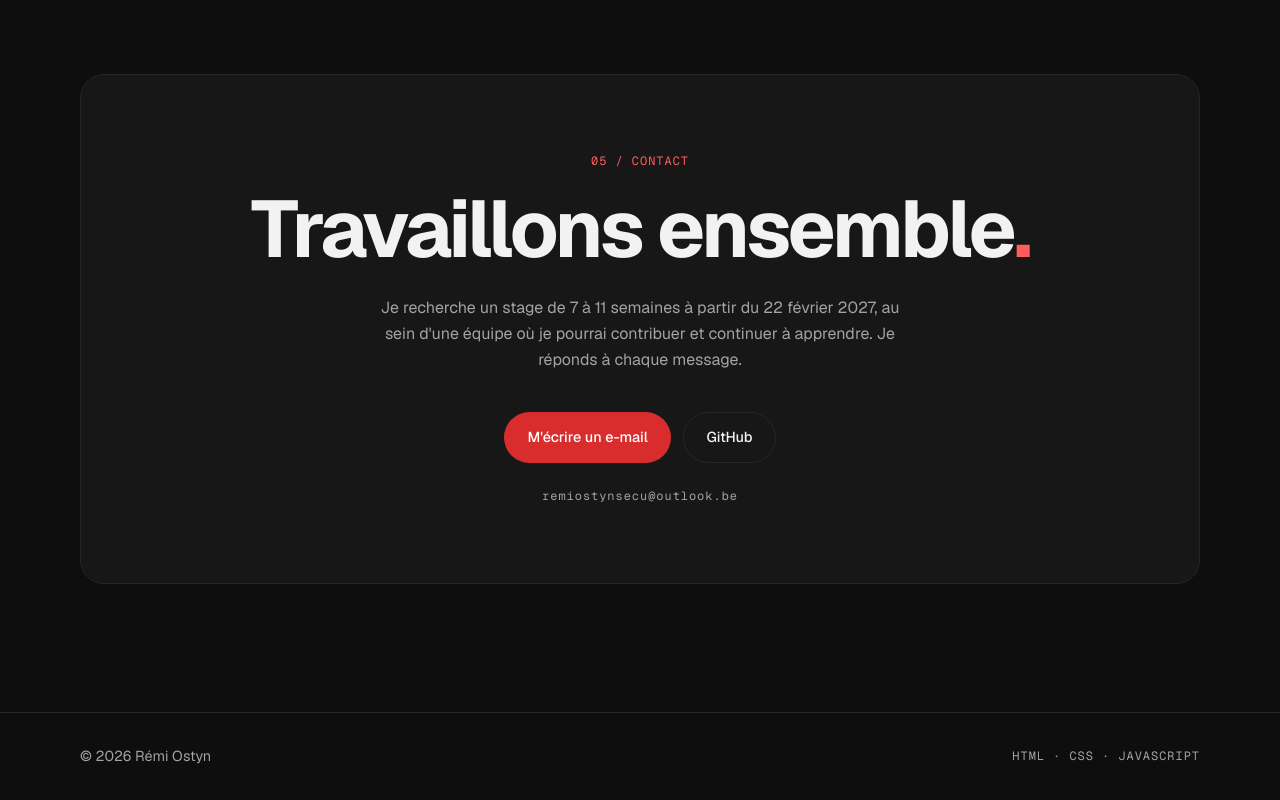
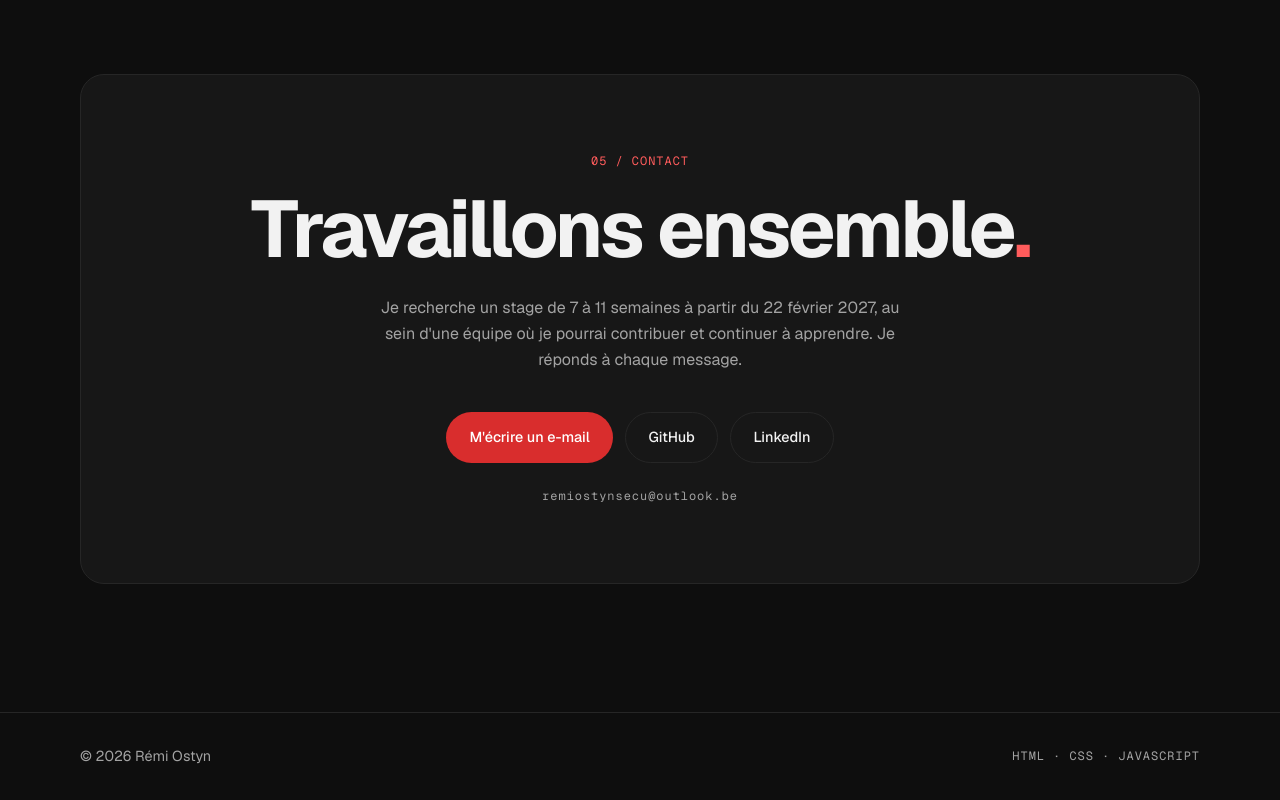
Before and after one commit to remiostyn/remiostyn.github.io, a plain HTML site: page index.html in a window 1280 px wide. Shown: the part 4817-5617 px from the top of the page. Drawn offline with nearby package versions, Linux system fonts and the light colour scheme.

Commit message:
Ajout du lien LinkedIn dans la section contact
Co-Authored-By: Claude Opus 5.5 <noreply@anthropic.com>

```diff
--- a/index.html
+++ b/index.html
@@ -287,6 +287,7 @@
                     <div class="contact__liens">
                         <a href="mailto:remiostynsecu@outlook.be" class="bouton bouton--plein">M'écrire un e-mail</a>
                         <a href="https://github.com/remiostyn" class="bouton bouton--contour" target="_blank" rel="noopener noreferrer">GitHub</a>
+                        <a href="https://www.linkedin.com/in/remiostyn" class="bouton bouton--contour" target="_blank" rel="noopener noreferrer">LinkedIn</a>
                     </div>
                     <p class="contact__email etiquette">remiostynsecu@outlook.be</p>
                 </div>
```
